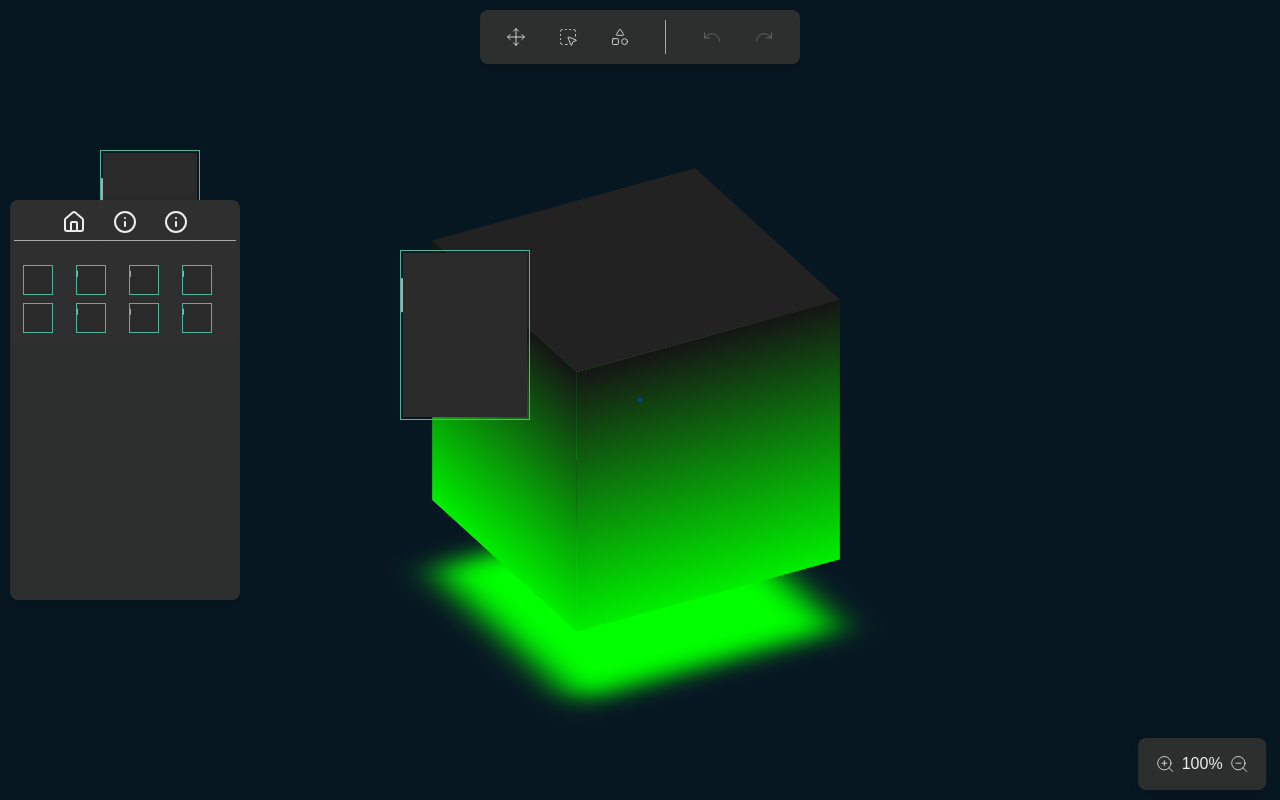
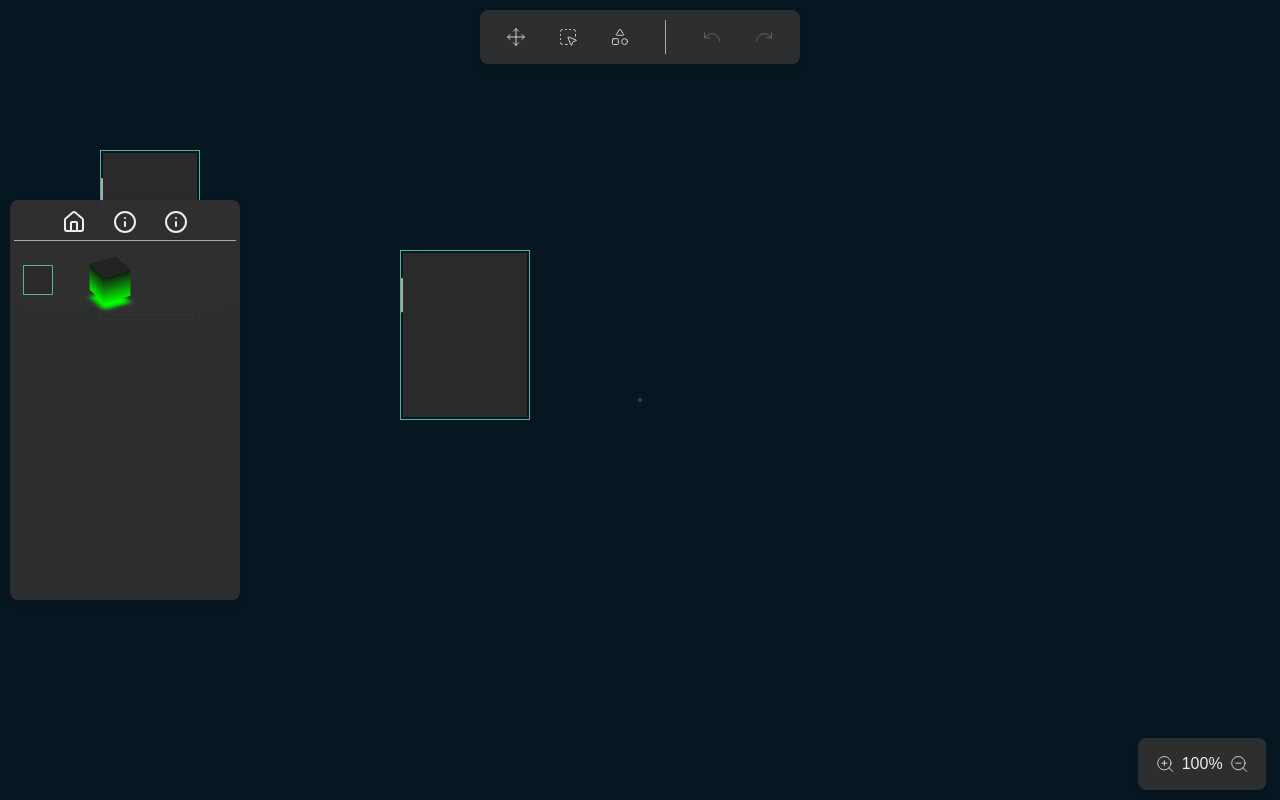
Before and after one commit to miladshiri/animateDraw, a Next.js app: page / in a window 1280 px wide. Built offline with nearby package versions, Linux system fonts and the light colour scheme.

Commit message:
Shape Toolbar works as expected

```diff
--- a/app/page.js
+++ b/app/page.js
@@ -12,8 +12,8 @@ import ShapeToolbar from "@/components/ShapeToolbar";
 
 export default function Home() {
   const defaultShapes = [
-    {id: 1, x: 100, y: 150, w: 100, h: 170, selected: false},
-    {id: 2, x: 400, y: 250, w: 130, h: 170, selected: false}
+    {id: 1, x: 100, y: 150, w: 100, h: 170, component: "AnimatedRec", selected: false},
+    {id: 2, x: 400, y: 250, w: 130, h: 170, component: "AnimatedRec", selected: false}
   ]
 
   const [allShapes, setAllShapes] = useState(() => {
@@ -47,7 +47,7 @@ export default function Home() {
   const [history, setHistory] = useState([]);
   const [redoStack, setRedoStack] = useState([]);
 
-  const [shapeToCreate, setShapeToCreate] = useState({component: AnimatedRec});
+  const [shapeToCreate, setShapeToCreate] = useState("AnimatedRec");
 
   useEffect(() => {
     localStorage.setItem("shapes", JSON.stringify(allShapes));
@@ -231,7 +231,7 @@ export default function Home() {
       setDrawing(true);
       const uniqueId = `${Date.now()}-${Math.random().toString(36).slice(2, 11)}`;
 
-      setCurrentShape({id: uniqueId ,x: xScreenToWorld(startX), y: yScreenToWorld(startY), w: 0, h: 0, selected: false });
+      setCurrentShape({id: uniqueId ,x: xScreenToWorld(startX), y: yScreenToWorld(startY), w: 0, h: 0, selected: false, component: shapeToCreate });
     }
 
   };
@@ -256,7 +256,7 @@ export default function Home() {
         setSelectionDragBox(null);
         return;
       };
-      console.log("inside mouse move selection")
+
       const currentX = e.clientX;
       const currentY = e.clientY;
 
@@ -562,7 +562,7 @@ export default function Home() {
   // Handle keydown event for the Delete key
   useEffect(() => {
     const handleKeyDown = (event) => {
-      if (event.key === "Delete") {
+      if (event.key === "Delete" || event.key === "Backspace") {
         const selectedShapes = allShapes.filter((shape) => shape.selected);
         if (selectedShapes.length > 0)  {
           setAllShapes((prevShapes) => prevShapes.filter((shape) => !shape.selected));
@@ -618,10 +618,9 @@ export default function Home() {
       <ShapeToolbar setShapeToCreate={setShapeToCreate}/>
 
       <ZoomToolbar scale={scale} zoomInOut={zoomInOut} />
-      <Cube3d />
 
       {allShapes.map((shape, index) => (
-        <ShapeWrapper key={index} selectedTool={selectedTool} ShapeComponent={shapeToCreate.component} initialSize={{w:shape.w, h:shape.h}} scale={scale} offset={offset} finalPosition={{x:shape.x, y:shape.y}} onClick={(event) => handleShapeClick(shape.id, event)}/>
+        <ShapeWrapper key={index} selectedTool={selectedTool} ShapeComponent={shape.component} initialSize={{w:shape.w, h:shape.h}} scale={scale} offset={offset} finalPosition={{x:shape.x, y:shape.y}} onClick={(event) => handleShapeClick(shape.id, event)}/>
       ))}
 <div
   style={{
@@ -636,7 +635,7 @@ export default function Home() {
 </div>
        {/* Render the shape being drawn */}
        {drawing && currentShape && (
-          <ShapeWrapper selectedTool={selectedTool} ShapeComponent={shapeToCreate.component} initialSize={{w:currentShape.w, h:currentShape.h}} scale={scale} offset={offset} finalPosition={{x:currentShape.x, y:currentShape.y}} />
+          <ShapeWrapper selectedTool={selectedTool} ShapeComponent={currentShape.component} initialSize={{w:currentShape.w, h:currentShape.h}} scale={scale} offset={offset} finalPosition={{x:currentShape.x, y:currentShape.y}} />
        )}
 
        {/* Selection Box */}
--- a/components/ShapeToolbar.js
+++ b/components/ShapeToolbar.js
@@ -1,4 +1,6 @@
 import AnimatedRec from "./shapes/AnimatedRec";
+import Cube3d from "./shapes/Cube3d";
+
 import Tabs from "./Tabs";
 import { Home, Info, Mail } from "lucide-react"; // Import Lucide icons
 
@@ -7,15 +9,8 @@ const ShapeToolbar = ({setShapeToCreate}) => {
   const shapeCategories = [
     {name:"square", icon: <Home />, assets:
       [
-        {name:"amazing", component: AnimatedRec},
-        {name:"amazing", component: AnimatedRec},
-        {name:"amazing", component: AnimatedRec},
-        {name:"amazing", component: AnimatedRec},
-        {name:"amazing", component: AnimatedRec},
-        {name:"amazing", component: AnimatedRec},
-        {name:"amazing", component: AnimatedRec},
-        {name:"amazing", component: AnimatedRec},
-      ]
+        {name:"amazing", component: "AnimatedRec"},
+        {name:"amazing", component: "Cube3d"},      ]
     },
     {name:"circle", icon: <Info />, assets: [
 
--- a/components/ShapeWrapper.js
+++ b/components/ShapeWrapper.js
@@ -1,13 +1,16 @@
 "use client";
 
 import React, { useState, useEffect, use } from "react";
-import AnimatedRec from "./shapes/AnimatedRec";
+import { getComponentByName } from "./shapeToComponentMapping";
 
 
 const ShapeWrapper = ({selectedTool, ShapeComponent, initialSize, finalPosition, scale, offset, onClick}) => {
   const [selected, setSelected] = useState(false);
   const [isDragging, setIsDragging] = useState(false);
   const [finalSize, setFinalSize] = useState({});
+
+
+  const ActualShapeComponent = getComponentByName(ShapeComponent);
 
   useEffect(() => {
     setFinalSize({
@@ -40,7 +43,7 @@ const ShapeWrapper = ({selectedTool, ShapeComponent, initialSize, finalPosition,
           }}
         ></div>
       )}
-      <ShapeComponent size={finalSize} scale={scale} position={finalPosition} />
+      <ActualShapeComponent size={finalSize} scale={scale} position={finalPosition} />
 
     </div>
   );
--- a/components/Tabs.js
+++ b/components/Tabs.js
@@ -1,17 +1,10 @@
 import { useState } from "react";
 import React from "react";
-
-import { Home, Info, Mail } from "lucide-react"; // Import Lucide icons
+import { getComponentByName } from "./shapeToComponentMapping";
 
 export default function Tabs({tabs, setShapeToCreate}) {
   const [activeTab, setActiveTab] = useState(0);
 
-  // // Tab data with icons
-  // const tabs = [
-  //   { icon: <Home size={24} />, content: "Welcome to the Home tab!" },
-  //   { icon: <Info size={24} />, content: "Learn more about us in this tab." },
-  //   { icon: <Mail size={24} />, content: "Reach out to us through this tab." },
-  // ];
 
   return (
     <div className="tabs-container">
@@ -33,7 +26,7 @@ export default function Tabs({tabs, setShapeToCreate}) {
         {tabs[activeTab].assets.map((asset, index) => (
 
             <div
-              onClick={() => setShapeToCreate({component: asset.component})}
+              onClick={() => setShapeToCreate(asset.component)}
               key={index}
               style={{
                 width: "30px",
@@ -41,7 +34,7 @@ export default function Tabs({tabs, setShapeToCreate}) {
                 margin: "4px",
               }}
             >
-              {React.createElement(asset.component, {size:{w:30, h:30}}) }
+              {React.createElement(getComponentByName(asset.component), {size:{w:30, h:30}}) }
             </div>
         ))}
       </div>
--- /dev/null
+++ b/components/shapeToComponentMapping.js
@@ -0,0 +1,13 @@
+import AnimatedRec from "./shapes/AnimatedRec";
+import Cube3d from "./shapes/Cube3d";
+
+  const components = {
+    "AnimatedRec": AnimatedRec,
+    "Cube3d": Cube3d
+  };
+
+  export const getComponentByName = (componentName) => {
+    return components[componentName] || null;
+  };
+
+  export default components;
--- a/components/shapes/Cube3d.js
+++ b/components/shapes/Cube3d.js
@@ -1,6 +1,13 @@
-import React from 'react';
+import React, { useEffect, useState } from 'react';
 
-const Cube3d = ({}) => {
+const Cube3d = ({size}) => {
+
+  const [edgeSize, setEdgeSize] = useState(0);
+
+  useEffect(() => {
+    setEdgeSize((size.w + size.h) / 2);
+  }, [size])
+
   const spanStyle = i => ({
     position: 'absolute',
     top: 0,
@@ -8,7 +15,7 @@ const Cube3d = ({}) => {
     width: '100%',
     height: '100%',
     background: 'linear-gradient(#151515, #00ee00)',
-    transform: `rotateY(calc(90deg * ${i})) translateZ(150px)`,
+    transform: `rotateY(calc(90deg * ${i})) translateZ(${edgeSize/2}px)`,
   });
 
   return (
@@ -18,14 +25,40 @@ const Cube3d = ({}) => {
         className="cube"
         style={{
           position: "relative",
-          width: "300px",
-          height: "300px",
+          width: `${edgeSize}px`,
+          height: `${edgeSize}px`,
           transformStyle: "preserve-3d",
           animation: "animate 6s linear infinite",
         }}
       >
-        <div className='top'></div>
-        <div className='body'>
+        <div
+          style={{
+              position: "absolute",
+              top: "0",
+              left: "0",
+              width: `${edgeSize}px`,
+              height: `${edgeSize}px`,
+              background: "#0f0",
+              transform: `rotateX(90deg) translateZ(-${edgeSize * 3/4}px)`,
+              filter: `blur(${edgeSize/10}px)`,
+          }}
+        ></div>
+        <div className='top'
+          style={{
+            position: "absolute",
+            top: "0",
+            left: "0",
+            width: `${edgeSize}px`,
+            height: `${edgeSize}px`,
+            background: "#222",
+            transform: `rotateX(90deg) translateZ(${edgeSize/2}px)`,
+            transformStyle: "preserve-3d",
+          }}
+
+        ></div>
+        <div className='body'
+          style={{ position: 'absolute', width: '100%', height: '100%', transformStyle: 'preserve-3d' }}
+        >
           {[0, 1, 2, 3].map(i => (
             <span key={i} style={spanStyle(i)}></span>
           ))}
@@ -35,14 +68,14 @@ const Cube3d = ({}) => {
 <style>
 {`
 
-.cube div{
-position: absolute;
-top: 0;
-left: 0;
-width: 100%;
-height: 100%;
-transform-style: preserve-3d;
-}
+// .cube div{
+// position: absolute;
+// top: 0;
+// left: 0;
+// width: 100%;
+// height: 100%;
+// transform-style: preserve-3d;
+// }
 
 @keyframes animate {
   0% {
@@ -54,26 +87,20 @@ transform-style: preserve-3d;
 }
 
 .top {
-position: absolute;
-top: 0;
-left: 0;
-width: 300px;
-height: 300px;
-background: #222;
-transform: rotateX(90deg) translateZ(150px);
+
 }
 
-.top::before {
-content: '';
-position: absolute;
-top: 0;
-left: 0;
-width: 300px;
-height: 300px;
-background: #0f0;
-transform: translateZ(-380px);
-filter: blur(20px);
-}
+// .top::before {
+// content: '';
+// position: absolute;
+// top: 0;
+// left: 0;
+// width: ${edgeSize}px;
+// height: ${edgeSize}px;
+// background: #0f0;
+// transform: translateZ(-${edgeSize / 4}px);
+// filter: blur(${edgeSize/10}px);
+// }
 
 `}
 </style>
```
